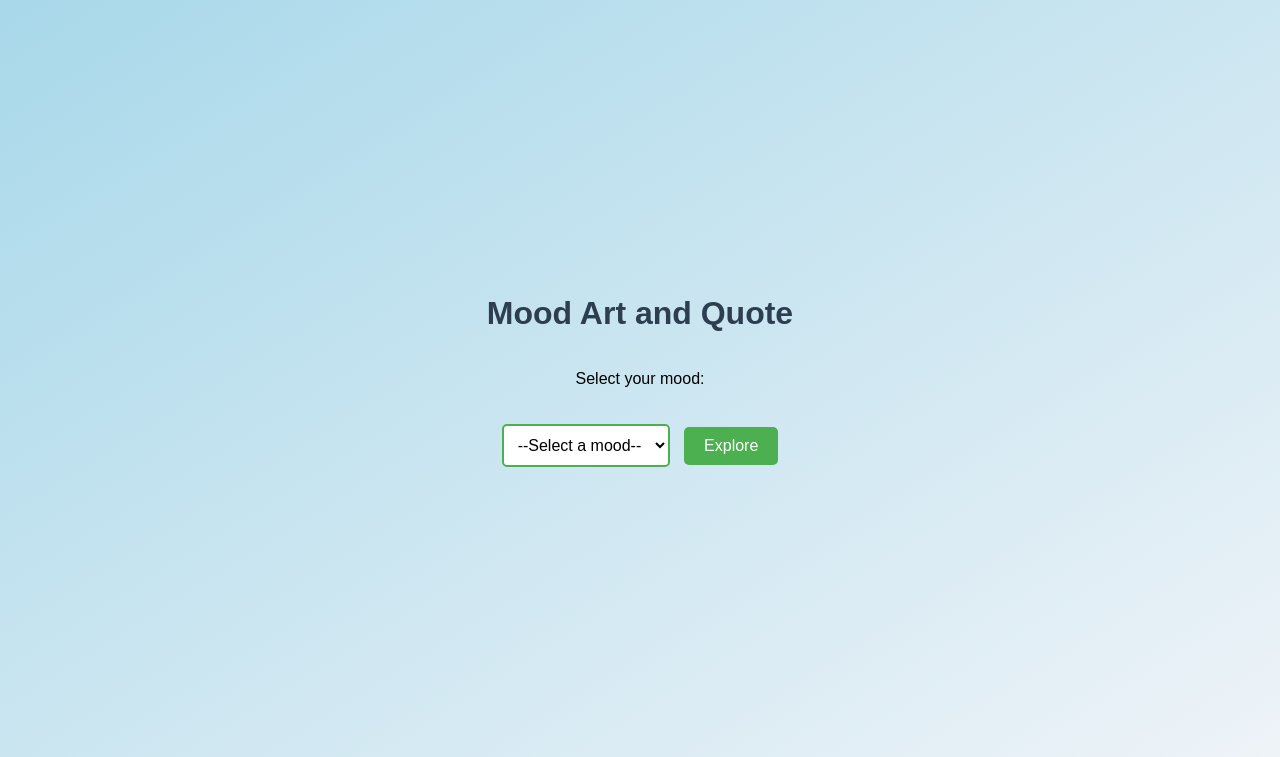
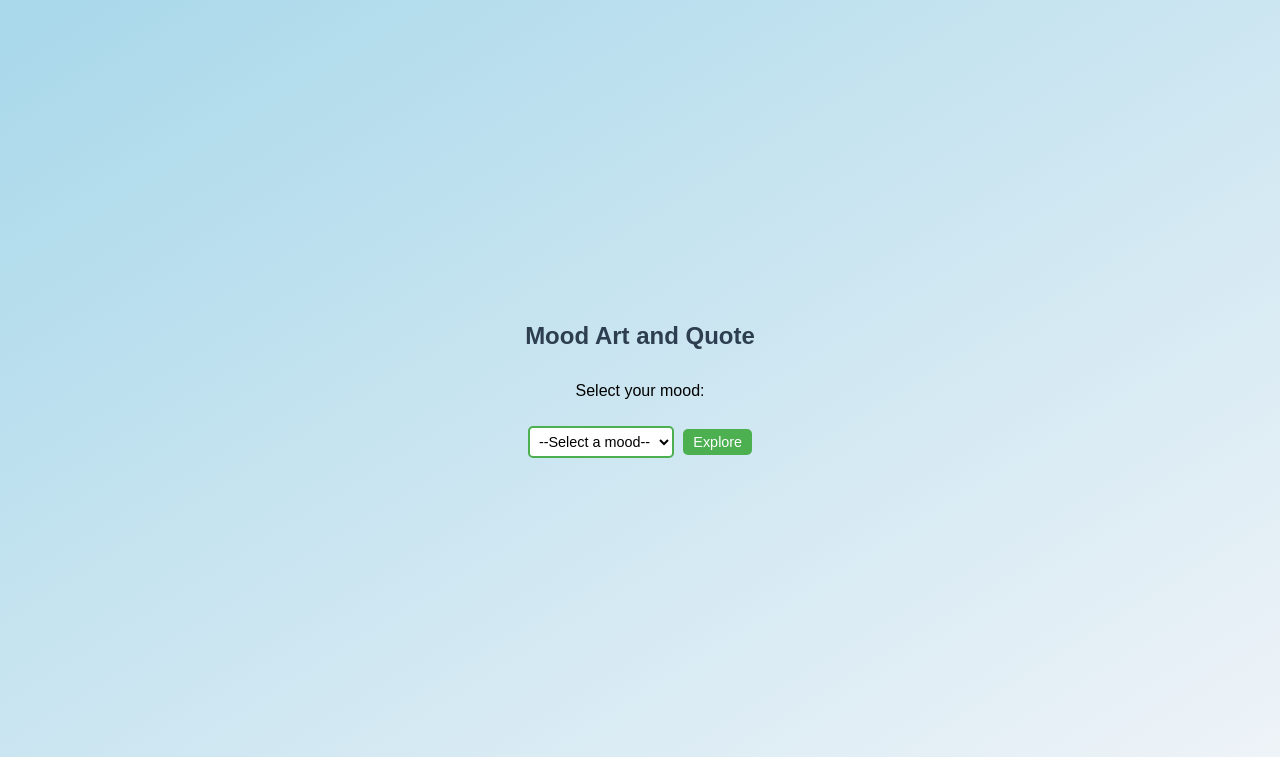
Before and after one commit to auhonab/MoodMosaic, a Flask app: page / in a window 1280 px wide. Shown: the top 757 px of the page. Run offline with Flask 2, Linux system fonts and the light colour scheme.

Commit message:
Update index.html

```diff
--- a/templates/index.html
+++ b/templates/index.html
@@ -10,54 +10,55 @@
             text-align: center;
             margin: 0;
             padding: 0;
-            height: 100vh; /* Full height */
+            height: 100vh;
             display: flex;
             flex-direction: column;
-            justify-content: center; /* Center content vertically */
-            align-items: center; /* Center content horizontally */
-            background: linear-gradient(to bottom right, #a8d8ea, #f0f4f8); /* Light gradient blue */
+            justify-content: center;
+            align-items: center;
+            background: linear-gradient(to bottom right, #a8d8ea, #f0f4f8);
         }
         h1 {
-            color: #2c3e50; /* Darker color for the title */
+            color: #2c3e50;
+            font-size: 1.5em; /* Reduced font size */
         }
         #moodForm {
-            margin: 20px 0;
+            margin: 10px 0; /* Reduced margin */
         }
         select {
-            padding: 10px;
-            font-size: 1em;
-            border: 2px solid #4CAF50; /* Green border */
+            padding: 5px; /* Reduced padding */
+            font-size: 0.9em; /* Reduced font size */
+            border: 2px solid #4CAF50;
             border-radius: 5px;
-            background-color: #ffffff; /* White background for the select */
+            background: #fff;
         }
         button {
-            padding: 10px 20px;
-            font-size: 1em;
+            padding: 5px 10px; /* Reduced padding */
+            font-size: 0.9em; /* Reduced font size */
             color: white;
-            background-color: #4CAF50; /* Green button */
+            background: #4CAF50;
             border: none;
             border-radius: 5px;
             cursor: pointer;
-            margin-left: 10px;
+            margin-left: 5px; /* Reduced margin */
         }
         button:hover {
-            background-color: #45a049; /* Darker green on hover */
+            background: #45a049;
         }
         #result {
-            margin-top: 20px;
+            margin-top: 10px; /* Reduced margin */
         }
         #moodImage {
-            max-width: 50%; /* Adjusted size to 50% of the container */
+            max-width: 40%; /* Adjusted size to 40% */
             height: auto;
-            border: 5px solid #4CAF50; /* Green border */
-            border-radius: 10px; /* Rounded corners */
-            display: none; /* Initially hidden */
-            margin: 0 auto; /* Center the image */
+            border: 5px solid #4CAF50;
+            border-radius: 10px;
+            display: none;
+            margin: 0 auto;
         }
         #moodQuote {
-            font-size: 1.2em;
-            margin-top: 10px;
-            color: #34495e; /* Darker color for the quote */
+            font-size: 1em; /* Reduced font size */
+            margin-top: 5px; /* Reduced margin */
+            color: #34495e;
         }
     </style>
 </head>
```
